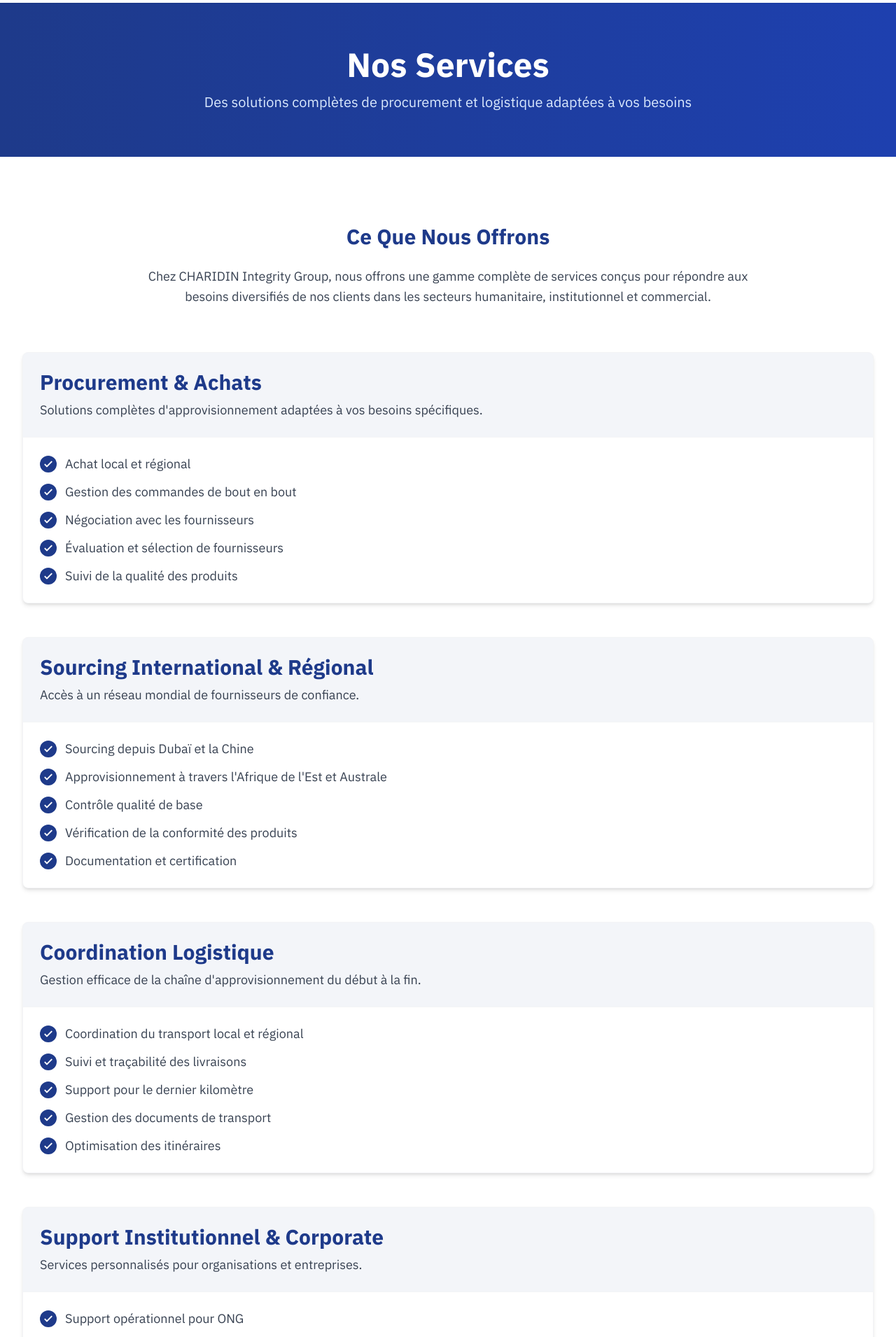
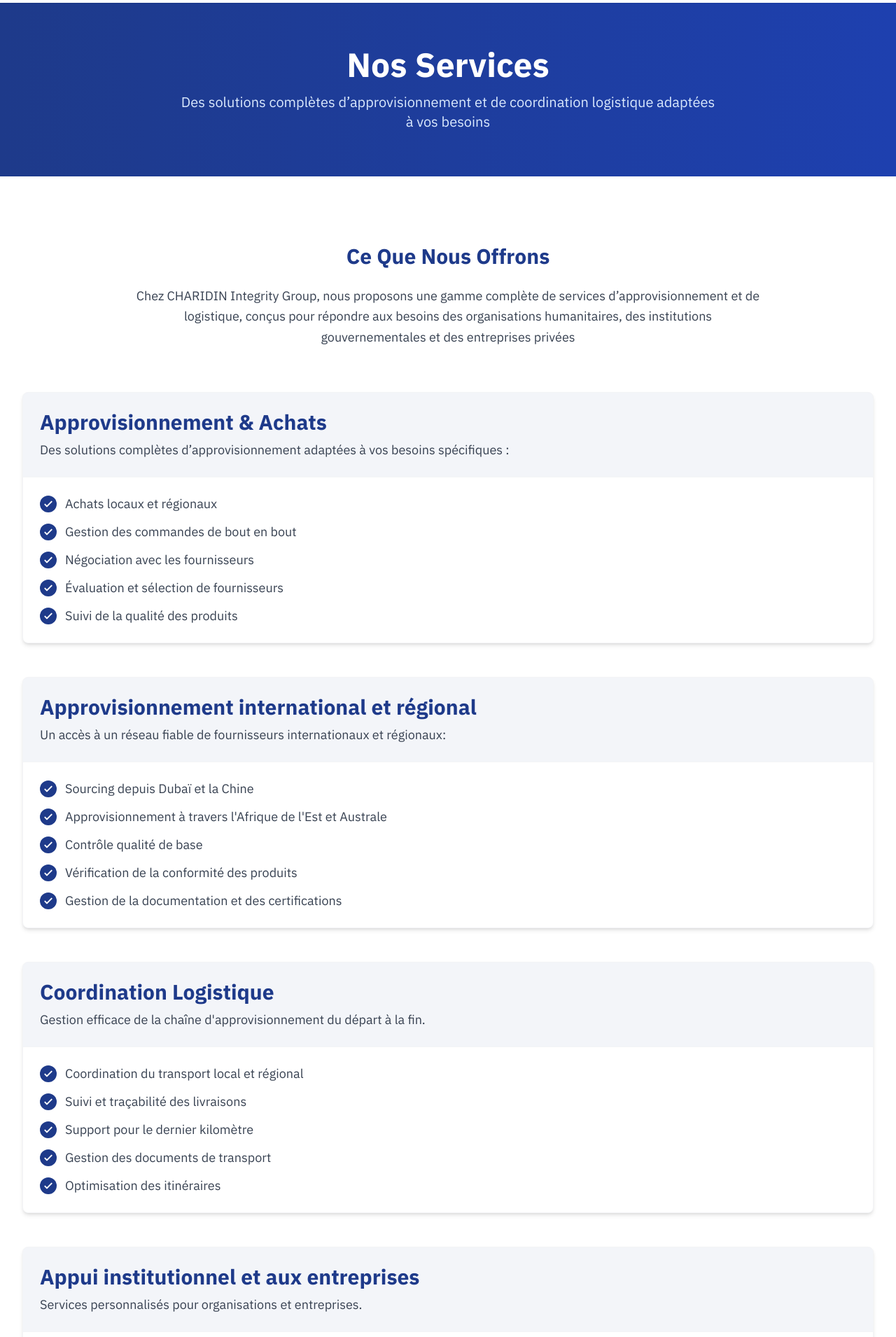
Before and after one commit to KitwanaSh/charidin, a React (Vite) app: page /services in a window 1280 px wide. Shown: the part 80-1990 px from the top of the page at 70% size. Built offline with nearby package versions, Linux system fonts and the light colour scheme.

Commit message:
StyleL: Update the document

```diff
--- a/src/components/sections/ServicesOverview.jsx
+++ b/src/components/sections/ServicesOverview.jsx
@@ -5,7 +5,7 @@
 export default function ServicesOverview() {
   const services = [
     {
-      title: 'Procurement & Achats',
+      title: 'Approvisionnement & Achats',
       description: 'Achat local et régional, gestion des commandes, négociation avec les fournisseurs.',
     },
     {
@@ -29,7 +29,7 @@
           Nos Services
         </h2>
         <p className="text-xl text-gray-600 max-w-2xl mx-auto">
-          Des solutions complètes adaptées à vos besoins spécifiques
+          Des solutions complètes d’approvisionnement et de coordination logistique adaptées à vos besoins
         </p>
       </div>
 
--- a/src/pages/Services.jsx
+++ b/src/pages/Services.jsx
@@ -5,10 +5,10 @@
 export default function Services() {
   const services = [
     {
-      category: 'Procurement & Achats',
-      description: 'Solutions complètes d\'approvisionnement adaptées à vos besoins spécifiques.',
+      category: 'Approvisionnement & Achats',
+      description: 'Des solutions complètes d’approvisionnement adaptées à vos besoins spécifiques :',
       items: [
-        'Achat local et régional',
+        'Achats locaux et régionaux',
         'Gestion des commandes de bout en bout',
         'Négociation avec les fournisseurs',
         'Évaluation et sélection de fournisseurs',
@@ -16,19 +16,19 @@
       ],
     },
     {
-      category: 'Sourcing International & Régional',
-      description: 'Accès à un réseau mondial de fournisseurs de confiance.',
+      category: 'Approvisionnement international et régional',
+      description: 'Un accès à un réseau fiable de fournisseurs internationaux et régionaux:',
       items: [
         'Sourcing depuis Dubaï et la Chine',
         'Approvisionnement à travers l\'Afrique de l\'Est et Australe',
         'Contrôle qualité de base',
         'Vérification de la conformité des produits',
-        'Documentation et certification',
+        'Gestion de la documentation et des certifications',
       ],
     },
     {
       category: 'Coordination Logistique',
-      description: 'Gestion efficace de la chaîne d\'approvisionnement du début à la fin.',
+      description: 'Gestion efficace de la chaîne d\'approvisionnement du départ à la fin.',
       items: [
         'Coordination du transport local et régional',
         'Suivi et traçabilité des livraisons',
@@ -38,10 +38,10 @@
       ],
     },
     {
-      category: 'Support Institutionnel & Corporate',
+      category: 'Appui institutionnel et aux entreprises',
       description: 'Services personnalisés pour organisations et entreprises.',
       items: [
-        'Support opérationnel pour ONG',
+        'Appui opérationnel aux ONG',
         'Services aux institutions gouvernementales',
         'Solutions pour entreprises privées',
         'Gestion de projets d\'approvisionnement',
@@ -59,7 +59,7 @@
             Nos Services
           </h1>
           <p className="text-xl text-blue-100 max-w-3xl mx-auto">
-            Des solutions complètes de procurement et logistique adaptées à vos besoins
+          Des solutions complètes d’approvisionnement et de coordination logistique adaptées à vos besoins
           </p>
         </div>
       </Section>
@@ -71,7 +71,7 @@
             Ce Que Nous Offrons
           </h2>
           <p className="text-lg text-gray-700 leading-relaxed">
-            Chez CHARIDIN Integrity Group, nous offrons une gamme complète de services conçus pour répondre aux besoins diversifiés de nos clients dans les secteurs humanitaire, institutionnel et commercial.
+            Chez CHARIDIN Integrity Group, nous proposons une gamme complète de services d’approvisionnement et de logistique, conçus pour répondre aux besoins des organisations humanitaires, des institutions gouvernementales et des entreprises privées
           </p>
         </div>
 
@@ -125,12 +125,12 @@
               {
                 step: '02',
                 title: 'Identification & Négociation',
-                description: 'Sélection des meilleurs fournisseurs et négociation des conditions optimales.',
+                description: 'Sélection des fournisseurs et négociation des meilleures conditions.',
               },
               {
                 step: '03',
                 title: 'Contrôle Qualité & Documentation',
-                description: 'Vérification de la conformité et préparation de toute la documentation nécessaire.',
+                description: 'Vérification de la conformité et préparation de la documentation requise.',
               },
               {
                 step: '04',
@@ -168,7 +168,7 @@
             Besoin de Nos Services ?
           </h2>
           <p className="text-xl mb-8 text-blue-100">
-            Contactez-nous pour discuter de vos besoins spécifiques en procurement et logistique.
+          Contactez-nous pour discuter de vos besoins en approvisionnement et logistique.
           </p>
           <Link to="/contact">
             <Button variant="outline" className="bg-white text-primary hover:bg-gray-100 border-white w-full sm:w-auto">
```
